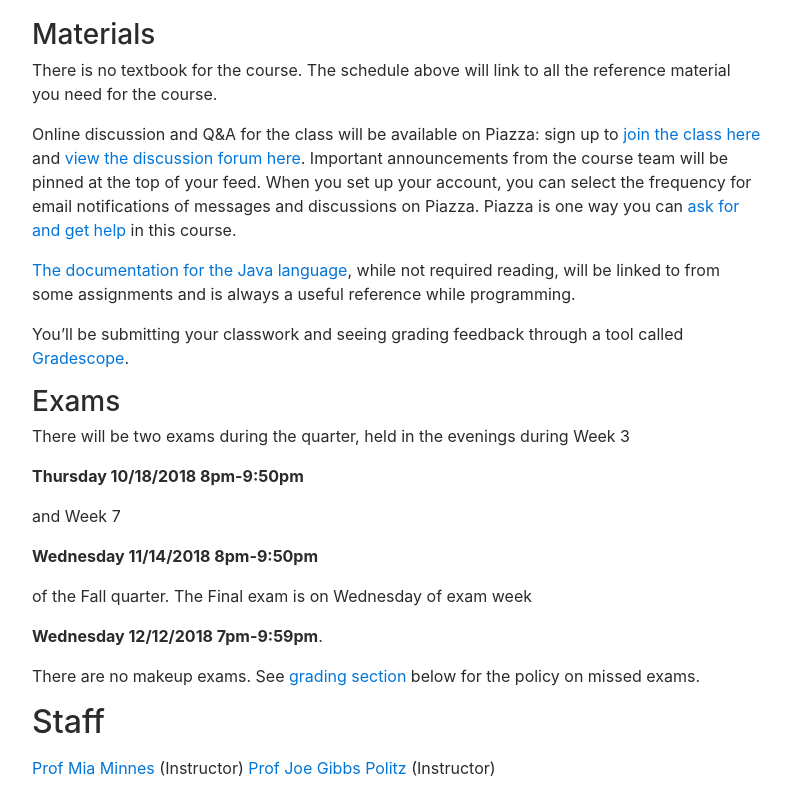
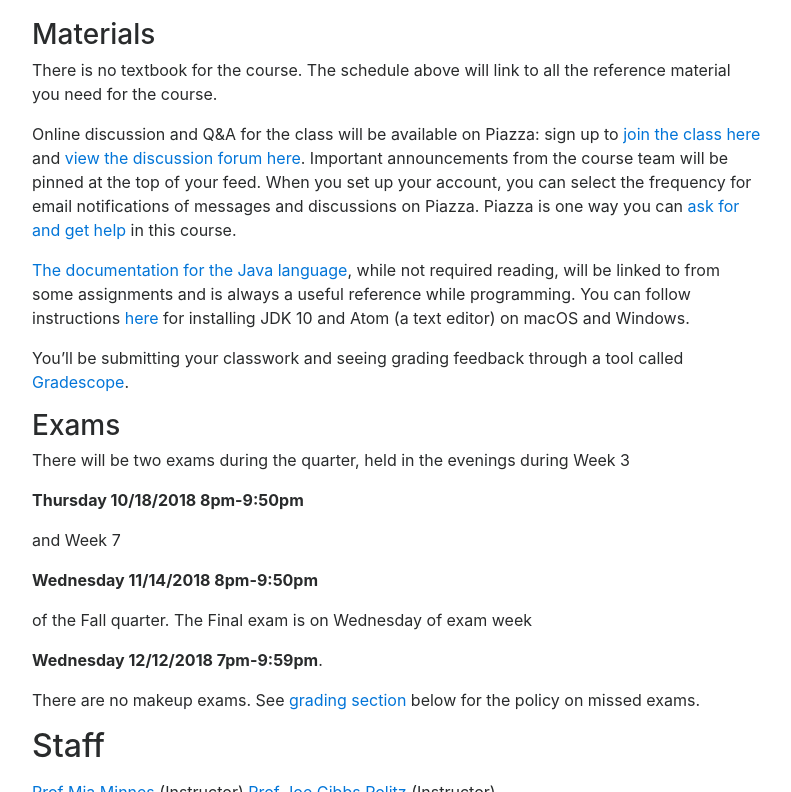
Before and after one commit to ucsd-cse8a-f18/ucsd-cse8a-f18.github.io, a Jekyll site: the page built from index.md, in a window 1280 px wide and 900 px high, scrolled down 3160 px, cut to the strip 0-792 px from the top of the window. Shown: the whole strip, without its empty margins (243-1034 px from the left). Built offline with Jekyll 4.4.1, drawn with Linux system fonts in a browser that asks for light colours; nearby versions of some CDN libraries.

Commit message:
added link to Java and atom install instructions

```diff
--- a/index.md
+++ b/index.md
@@ -170,6 +170,7 @@ on Piazza.  Piazza is one way you can <a href="#pa:piazzahelp">ask for and get h
 language</a>, while not required reading,
 will be linked to from some assignments and is always a useful reference
 while programming.
+You can follow instructions <a href="https://docs.google.com/document/d/1tvk1IlsFrppZIiGB7BBv5--6psJlxb5WfBVWRWc0OcQ/edit?usp=sharing" target="_blank">here</a> for installing JDK 10 and Atom (a text editor) on macOS and Windows.
 
 You'll be submitting your classwork and seeing grading feedback through a tool called
 <a href="http://gradescope.com/" target="_blank">Gradescope</a>.
@@ -503,7 +504,7 @@ the quarter. They will primarily contain content from the weeks leading up to
 them. Since the programming content is cumulative, the second exam will
 necessarily contain content from the first exam, as well.
 
-<a id="p:exam-ai">
+<a id="p:exam-ai"></a>
 Seats will be assigned for all exam sessions and announced beforehand, and you
 must bring your school ID to the exam. All work on exams is to be done on your
 own, and you are not allowed to use any electronics or study aids during the
```
